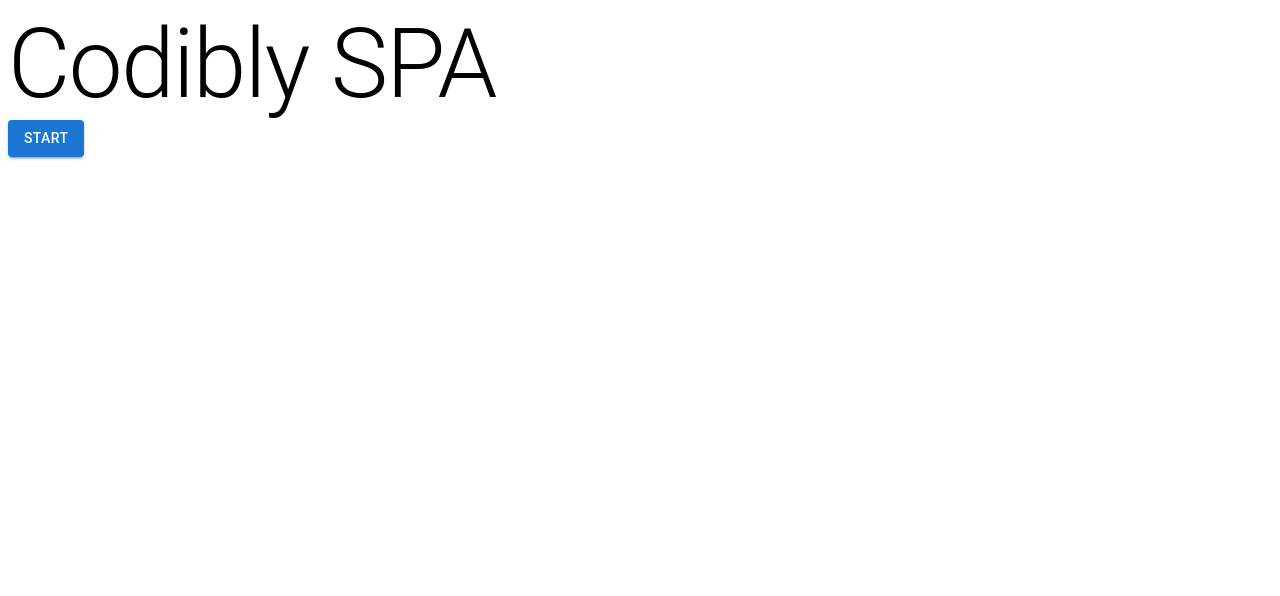
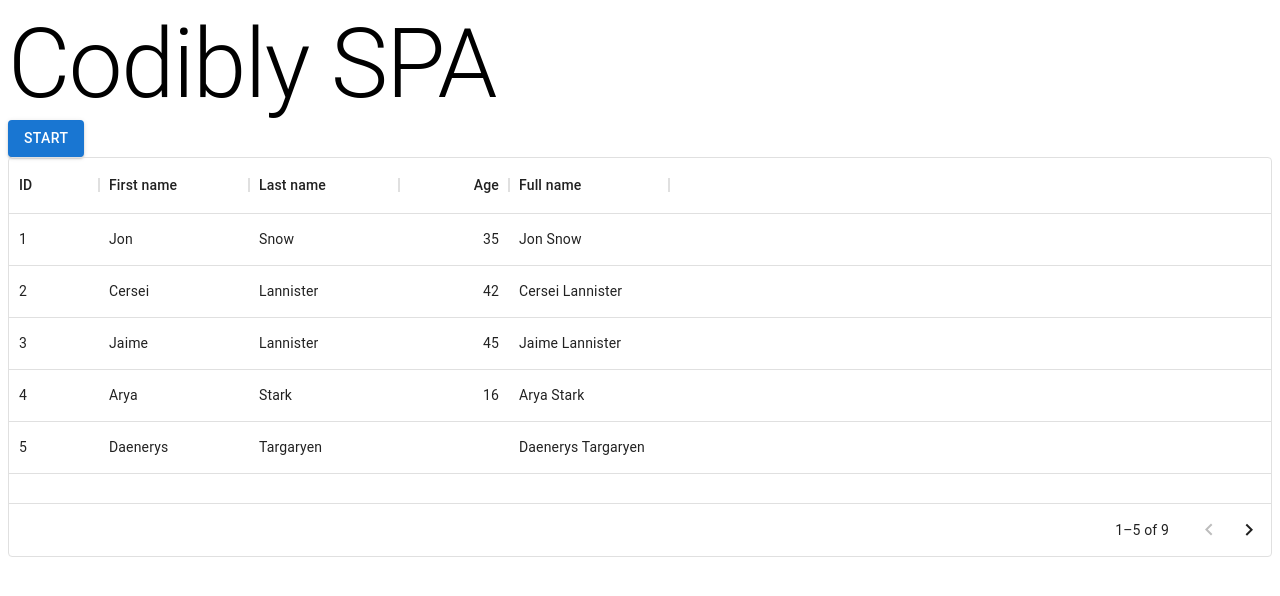
Before and after one commit to Borys35/SPA-Codibly, a React (Vite) app: page / in a window 1280 px wide. Shown: the top 596 px of the page. Built offline with nearby package versions, Linux system fonts and the light colour scheme.

Commit message:
Add DataGrid component

```diff
--- a/package.json
+++ b/package.json
@@ -13,6 +13,7 @@
     "@emotion/styled": "^11.10.5",
     "@mui/icons-material": "^5.11.0",
     "@mui/material": "^5.11.4",
+    "@mui/x-data-grid": "^5.17.19",
     "react": "^18.2.0",
     "react-dom": "^18.2.0"
   },
--- a/src/App.tsx
+++ b/src/App.tsx
@@ -1,10 +1,64 @@
-import { Button, Typography } from "@mui/material";
+import { Box, Button, Typography } from "@mui/material";
+import { DataGrid, GridColDef, GridValueGetterParams } from "@mui/x-data-grid";
+
+const columns: GridColDef[] = [
+  { field: "id", headerName: "ID", width: 90 },
+  {
+    field: "firstName",
+    headerName: "First name",
+    width: 150,
+    editable: true,
+  },
+  {
+    field: "lastName",
+    headerName: "Last name",
+    width: 150,
+    editable: true,
+  },
+  {
+    field: "age",
+    headerName: "Age",
+    type: "number",
+    width: 110,
+    editable: true,
+  },
+  {
+    field: "fullName",
+    headerName: "Full name",
+    description: "This column has a value getter and is not sortable.",
+    sortable: false,
+    width: 160,
+    valueGetter: (params: GridValueGetterParams) =>
+      `${params.row.firstName || ""} ${params.row.lastName || ""}`,
+  },
+];
+
+const rows = [
+  { id: 1, lastName: "Snow", firstName: "Jon", age: 35 },
+  { id: 2, lastName: "Lannister", firstName: "Cersei", age: 42 },
+  { id: 3, lastName: "Lannister", firstName: "Jaime", age: 45 },
+  { id: 4, lastName: "Stark", firstName: "Arya", age: 16 },
+  { id: 5, lastName: "Targaryen", firstName: "Daenerys", age: null },
+  { id: 6, lastName: "Melisandre", firstName: null, age: 150 },
+  { id: 7, lastName: "Clifford", firstName: "Ferrara", age: 44 },
+  { id: 8, lastName: "Frances", firstName: "Rossini", age: 36 },
+  { id: 9, lastName: "Roxie", firstName: "Harvey", age: 65 },
+];
 
 function App() {
   return (
     <div className="App">
       <Typography variant="h1">Codibly SPA</Typography>
       <Button variant="contained">Start</Button>
+      <Box sx={{ height: 400, width: "100%" }}>
+        <DataGrid
+          columns={columns}
+          rows={rows}
+          pageSize={5}
+          rowsPerPageOptions={[5]}
+          editMode="cell"
+        />
+      </Box>
     </div>
   );
 }
```
Also changed, not shown: 1 other file (tests, documents, lock files or other folders).
